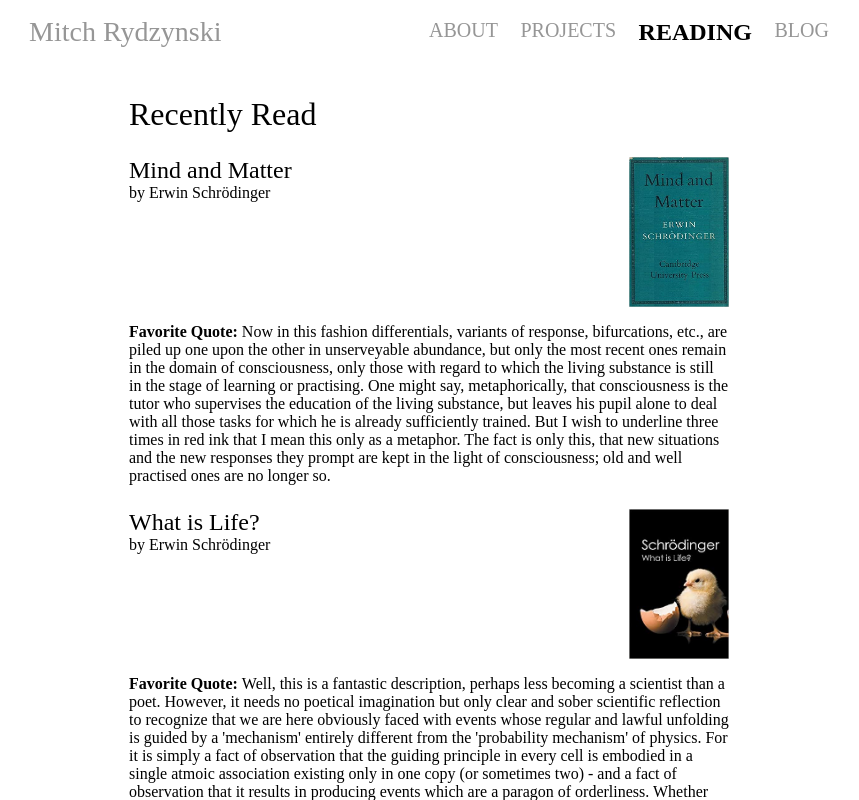
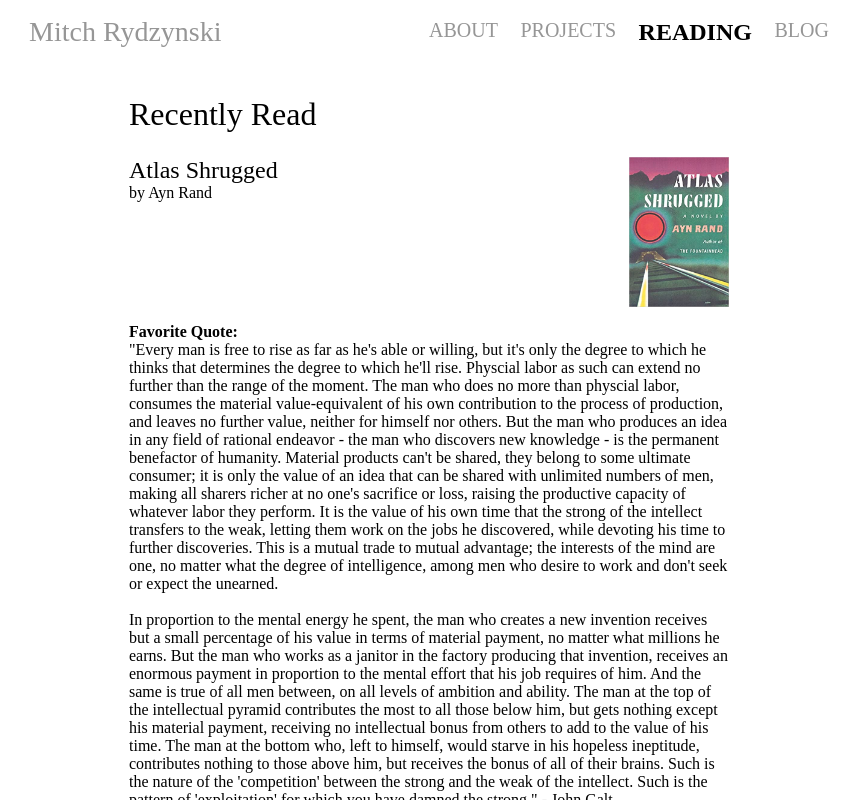
Before and after one commit to rydzynskim/rydzynskim.github.io, a React app: page /#/reading in a window 1280 px wide. Shown: the top 800 px of the page, without its empty margins (211-1070 px from the left). Built offline with nearby package versions, Linux system fonts and the light colour scheme; the HTML template or start-up script is replaced by a standard one.

Commit message:
added altas shrugged to read books

```diff
--- a/src/pages/books/page.tsx
+++ b/src/pages/books/page.tsx
@@ -34,6 +34,7 @@ const readBookStyles = createUseStyles({
   },
 });
 
+/* eslint-disable react/no-danger */
 function ReadBook(props: IReadBookProps): React.ReactElement {
   const classes = readBookStyles();
   const { title, quote, img, imgAlt, author } = props;
@@ -48,11 +49,12 @@ function ReadBook(props: IReadBookProps): React.ReactElement {
       </div>
       <div className={classes.info}>
         <b>Favorite Quote: </b>
-        {quote}
+        <div dangerouslySetInnerHTML={{ __html: quote }} />
       </div>
     </div>
   );
 }
+/* eslint-enable */
 
 const upcomingBookStyles = createUseStyles({
   bookContainer: {
@@ -109,6 +111,29 @@ function Reading(): React.ReactElement {
     <div className={classes.container}>
       <div className={classes.sectionContainer}>
         <div className={classes.sectionText}>Recently Read</div>
+        <ReadBook
+          title="Atlas Shrugged"
+          author="Ayn Rand"
+          img={atlasShrugged}
+          imgAlt="Atlas Shrugged"
+          quote="&quot;Every man is free to rise as far as he's able or willing, but it's only the degree to which he thinks that determines the degree to which he'll rise.
+                Physcial labor as such can extend no further than the range of the moment. The man who does no more than physcial labor, consumes the material value-equivalent
+                of his own contribution to the process of production, and leaves no further value, neither for himself nor others. But the man who produces an idea in any field
+                of rational endeavor - the man who discovers new knowledge - is the permanent benefactor of humanity. Material products can't be shared, they belong to some
+                ultimate consumer; it is only the value of an idea that can be shared with unlimited numbers of men, making all sharers richer at no one's sacrifice or loss, raising
+                the productive capacity of whatever labor they perform. It is the value of his own time that the strong of the intellect transfers to the weak, letting them
+                work on the jobs he discovered, while devoting his time to further discoveries. This is a mutual trade to mutual advantage; the interests of the mind are one,
+                no matter what the degree of intelligence, among men who desire to work and don't seek or expect the unearned.
+                <br>
+                <br>
+                In proportion to the mental energy he spent, the man who creates a new invention receives but a small percentage of his value in terms of material payment, no
+                matter what millions he earns. But the man who works as a janitor in the factory producing that invention, receives an enormous payment in proportion to the mental
+                effort that his job requires of him. And the same is true of all men between, on all levels of ambition and ability. The man at the top of the intellectual pyramid
+                contributes the most to all those below him, but gets nothing except his material payment, receiving no intellectual bonus from others to add to the value of his
+                time. The man at the bottom who, left to himself, would starve in his hopeless ineptitude, contributes nothing to those above him, but receives the bonus of all
+                of their brains. Such is the nature of the 'competition' between the strong and the weak of the intellect. Such is the pattern of 'exploitation' for which you have
+                damned the strong.&quot; - John Galt"
+        />
         <ReadBook
           title="Mind and Matter"
           author="Erwin Schrödinger"
@@ -243,12 +268,6 @@ function Reading(): React.ReactElement {
           imgAlt="The Captain Class"
         />
         <UpcomingBook
-          title="Atlas Shrugged"
-          author="Ayn Rand"
-          img={atlasShrugged}
-          imgAlt="Atlas Shrugged"
-        />
-        <UpcomingBook
           title="The Vital Question"
           author="Nick Lane"
           img={theVitalQuestion}
```
Also changed, not shown: 2 other files (tests, documents, lock files or other folders).
